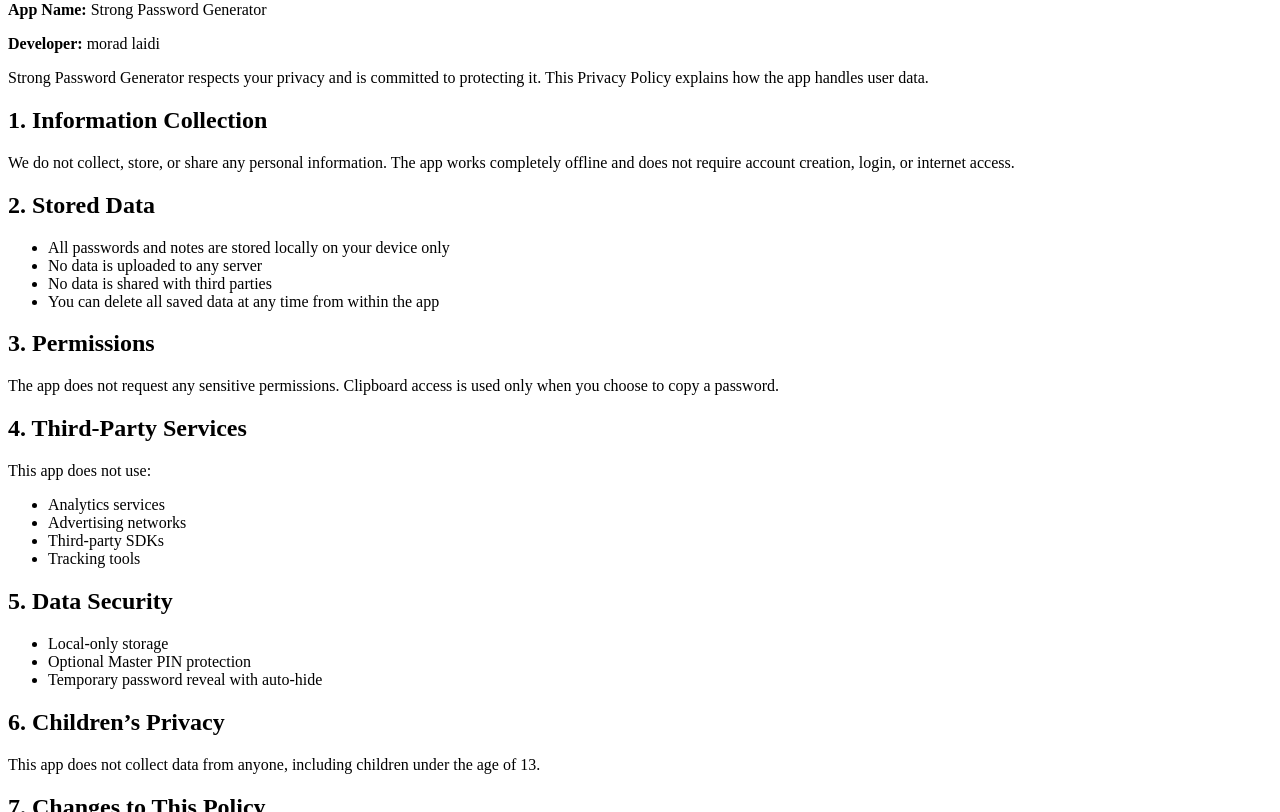
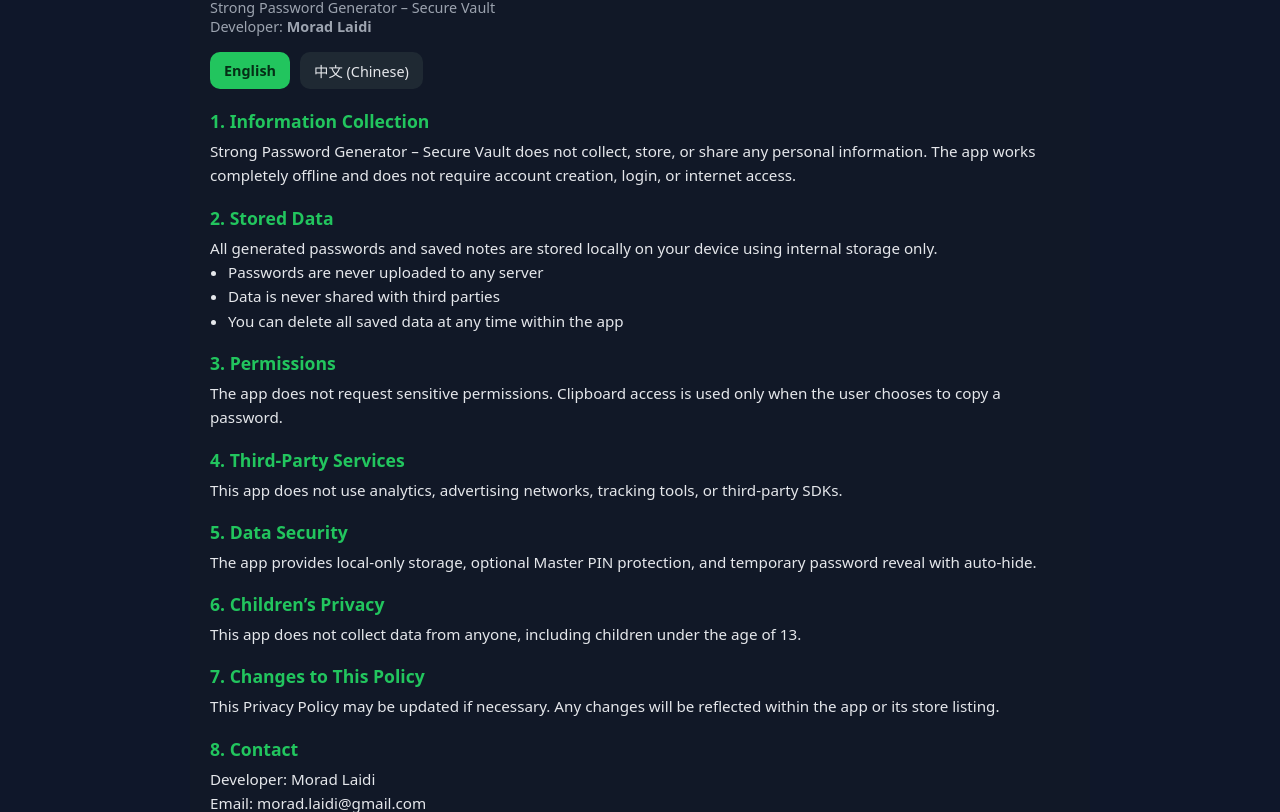
Before and after one commit to abdol5nifri/privacypolicyapp-StrongPasswordGeneratorSecureVault, a plain HTML site: page index.html in a window 1280 px wide. Shown: the part 79-891 px from the top of the page. Drawn offline with Linux system fonts and the light colour scheme.

Commit message:
Add inline styles and language switcher to privacy policy

```diff
--- a/index.html
+++ b/index.html
@@ -4,78 +4,276 @@
     <meta charset="UTF-8">
     <meta name="viewport" content="width=device-width, initial-scale=1.0">
     <title>Privacy Policy - Strong Password Generator</title>
-    <link rel="stylesheet" href="style.css">
+
+    <style>
+        :root {
+            --bg: #0f172a;
+            --card: #111827;
+            --text: #e5e7eb;
+            --muted: #9ca3af;
+            --accent: #22c55e;
+        }
+
+        * {
+            box-sizing: border-box;
+            margin: 0;
+            padding: 0;
+            font-family: system-ui, -apple-system, BlinkMacSystemFont, "Segoe UI", sans-serif;
+        }
+
+        body {
+            background: var(--bg);
+            color: var(--text);
+            padding: 16px;
+        }
+
+        .container {
+            max-width: 900px;
+            margin: auto;
+            background: var(--card);
+            border-radius: 16px;
+            padding: 20px;
+        }
+
+        h1 {
+            font-size: 1.5rem;
+            margin-bottom: 8px;
+        }
+
+        .subtitle {
+            color: var(--muted);
+            font-size: 0.9rem;
+            margin-bottom: 16px;
+        }
+
+        .lang-switch {
+            display: flex;
+            gap: 10px;
+            margin-bottom: 20px;
+            flex-wrap: wrap;
+        }
+
+        .lang-switch button {
+            border: none;
+            padding: 8px 14px;
+            border-radius: 10px;
+            cursor: pointer;
+            background: #1f2933;
+            color: var(--text);
+            font-size: 0.9rem;
+        }
+
+        .lang-switch button.active {
+            background: var(--accent);
+            color: #052e16;
+            font-weight: bold;
+        }
+
+        section {
+            margin-bottom: 18px;
+        }
+
+        h2 {
+            font-size: 1.1rem;
+            margin-bottom: 6px;
+            color: var(--accent);
+        }
+
+        p, li {
+            font-size: 0.95rem;
+            line-height: 1.6;
+            color: var(--text);
+        }
+
+        ul {
+            padding-left: 18px;
+        }
+
+        .footer {
+            margin-top: 20px;
+            font-size: 0.85rem;
+            color: var(--muted);
+            text-align: center;
+        }
+
+        @media (max-width: 480px) {
+            .container {
+                padding: 16px;
+            }
+
+            h1 {
+                font-size: 1.3rem;
+            }
+
+            h2 {
+                font-size: 1rem;
+            }
+        }
+    </style>
 </head>
 <body>
 
 <div class="container">
+
     <h1>Privacy Policy</h1>
-
-    <div class="meta">
-        <p><strong>App Name:</strong> Strong Password Generator</p>
-        <p><strong>Developer:</strong> morad laidi</p>
+    <div class="subtitle">
+        Strong Password Generator – Secure Vault<br>
+        Developer: <strong>Morad Laidi</strong>
     </div>
 
-    <p>
-        Strong Password Generator respects your privacy and is committed to protecting it.
-        This Privacy Policy explains how the app handles user data.
-    </p>
+    <div class="lang-switch">
+        <button id="btn-en" class="active" onclick="setLang('en')">English</button>
+        <button id="btn-zh" onclick="setLang('zh')">中文 (Chinese)</button>
+    </div>
 
+    <!-- ENGLISH -->
+    <div id="lang-en">
+        <section>
             <h2>1. Information Collection</h2>
             <p>
-        We do not collect, store, or share any personal information.
-        The app works completely offline and does not require account creation,
-        login, or internet access.
+                Strong Password Generator – Secure Vault does not collect, store, or share any personal information.
+                The app works completely offline and does not require account creation, login, or internet access.
             </p>
+        </section>
 
+        <section>
             <h2>2. Stored Data</h2>
+            <p>
+                All generated passwords and saved notes are stored locally on your device using internal storage only.
+            </p>
             <ul>
-        <li>All passwords and notes are stored locally on your device only</li>
-        <li>No data is uploaded to any server</li>
-        <li>No data is shared with third parties</li>
-        <li>You can delete all saved data at any time from within the app</li>
+                <li>Passwords are never uploaded to any server</li>
+                <li>Data is never shared with third parties</li>
+                <li>You can delete all saved data at any time within the app</li>
             </ul>
+        </section>
 
+        <section>
             <h2>3. Permissions</h2>
             <p>
-        The app does not request any sensitive permissions.
-        Clipboard access is used only when you choose to copy a password.
+                The app does not request sensitive permissions. Clipboard access is used only when the user chooses
+                to copy a password.
             </p>
+        </section>
 
+        <section>
             <h2>4. Third-Party Services</h2>
-    <p>This app does not use:</p>
-    <ul>
-        <li>Analytics services</li>
-        <li>Advertising networks</li>
-        <li>Third-party SDKs</li>
-        <li>Tracking tools</li>
-    </ul>
+            <p>This app does not use analytics, advertising networks, tracking tools, or third-party SDKs.</p>
+        </section>
 
+        <section>
             <h2>5. Data Security</h2>
-    <ul>
-        <li>Local-only storage</li>
-        <li>Optional Master PIN protection</li>
-        <li>Temporary password reveal with auto-hide</li>
-    </ul>
+            <p>
+                The app provides local-only storage, optional Master PIN protection, and temporary password reveal
+                with auto-hide.
+            </p>
+        </section>
 
+        <section>
             <h2>6. Children’s Privacy</h2>
             <p>
                 This app does not collect data from anyone, including children under the age of 13.
             </p>
+        </section>
 
+        <section>
             <h2>7. Changes to This Policy</h2>
             <p>
-        This Privacy Policy may be updated if necessary.
-        Any changes will be reflected within the app or its store listing.
+                This Privacy Policy may be updated if necessary. Any changes will be reflected within the app
+                or its store listing.
             </p>
+        </section>
 
+        <section>
             <h2>8. Contact</h2>
             <p>
-        If you have any questions, contact the developer:
-        <br>
-        <strong>Email:</strong> morad.laidi@gmail.com
+                Developer: Morad Laidi<br>
+                Email: morad.laidi@gmail.com
             </p>
+        </section>
     </div>
+
+    <!-- CHINESE -->
+    <div id="lang-zh" style="display:none;">
+        <section>
+            <h2>1. 信息收集</h2>
+            <p>
+                Strong Password Generator – Secure Vault 不会收集、存储或共享任何个人信息。
+                本应用完全离线运行，无需注册、登录或联网。
+            </p>
+        </section>
+
+        <section>
+            <h2>2. 数据存储</h2>
+            <p>
+                所有生成的密码和保存的内容仅存储在您的设备本地。
+            </p>
+            <ul>
+                <li>密码不会上传到任何服务器</li>
+                <li>不会与任何第三方共享数据</li>
+                <li>您可以随时在应用内删除所有数据</li>
+            </ul>
+        </section>
+
+        <section>
+            <h2>3. 权限说明</h2>
+            <p>
+                本应用不请求任何敏感权限。剪贴板权限仅在用户主动复制密码时使用。
+            </p>
+        </section>
+
+        <section>
+            <h2>4. 第三方服务</h2>
+            <p>
+                本应用不使用分析服务、广告服务、跟踪工具或第三方 SDK。
+            </p>
+        </section>
+
+        <section>
+            <h2>5. 数据安全</h2>
+            <p>
+                应用采用本地存储方式，并提供可选的主 PIN 码保护和临时密码显示功能。
+            </p>
+        </section>
+
+        <section>
+            <h2>6. 儿童隐私</h2>
+            <p>
+                本应用不会收集任何人的数据，包括 13 岁以下的儿童。
+            </p>
+        </section>
+
+        <section>
+            <h2>7. 隐私政策更新</h2>
+            <p>
+                如有必要，我们可能会更新本隐私政策，更新内容将在应用或应用商店页面中显示。
+            </p>
+        </section>
+
+        <section>
+            <h2>8. 联系方式</h2>
+            <p>
+                开发者：Morad Laidi<br>
+                邮箱：morad.laidi@gmail.com
+            </p>
+        </section>
+    </div>
+
+    <div class="footer">
+        © 2026 Strong Password Generator – Secure Vault
+    </div>
+
+</div>
+
+<script>
+    function setLang(lang) {
+        document.getElementById("lang-en").style.display = lang === "en" ? "block" : "none";
+        document.getElementById("lang-zh").style.display = lang === "zh" ? "block" : "none";
+
+        document.getElementById("btn-en").classList.toggle("active", lang === "en");
+        document.getElementById("btn-zh").classList.toggle("active", lang === "zh");
+    }
+</script>
 
 </body>
 </html>
```
Lines whose indentation alone changed are shown as unchanged.
